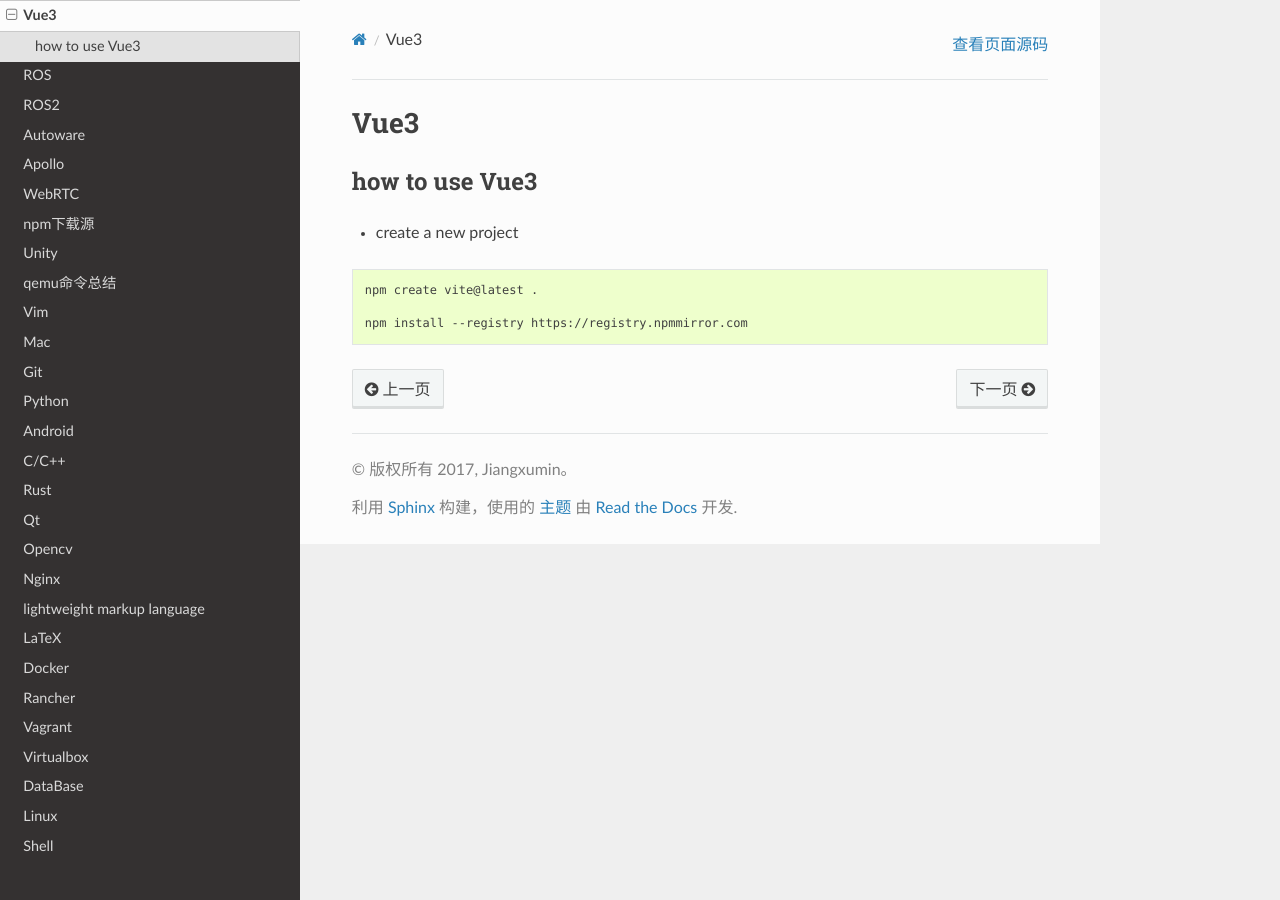
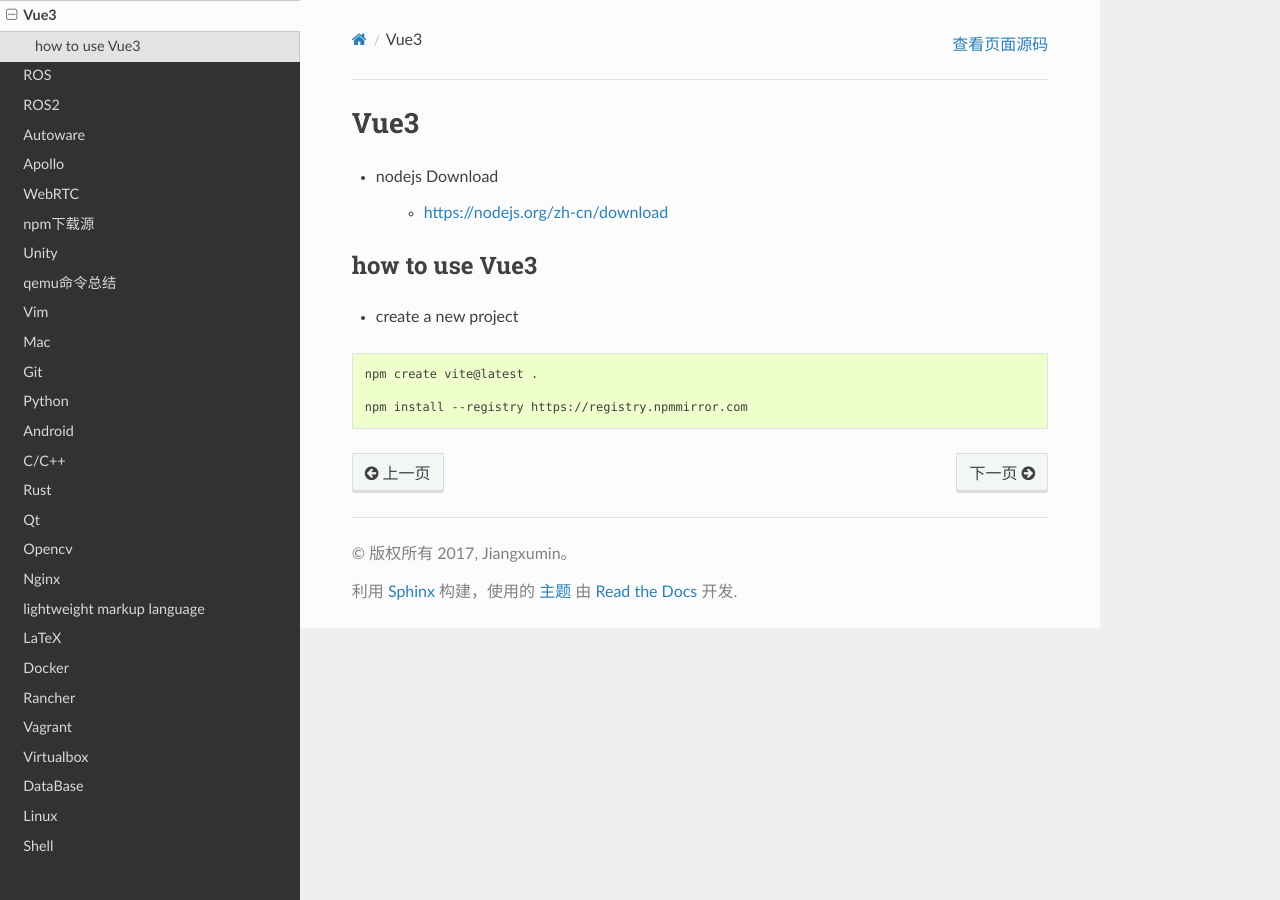
Before and after one commit to my-rds-store/my_space, a Sphinx documentation site: the page built from source/vue/index.rst, in a window 1280 px wide. Built offline with Sphinx 7.4.7 and the Read the Docs theme 3.1.0, drawn with Linux system fonts in a browser that asks for light colours.

Commit message:
ipdate ..

```diff
--- a/source/vue/index.rst
+++ b/source/vue/index.rst
@@ -1,6 +1,10 @@
 ===============
 Vue3
 ===============
+
+* nodejs Download
+
+    * https://nodejs.org/zh-cn/download
 
 
 how to use Vue3
```
